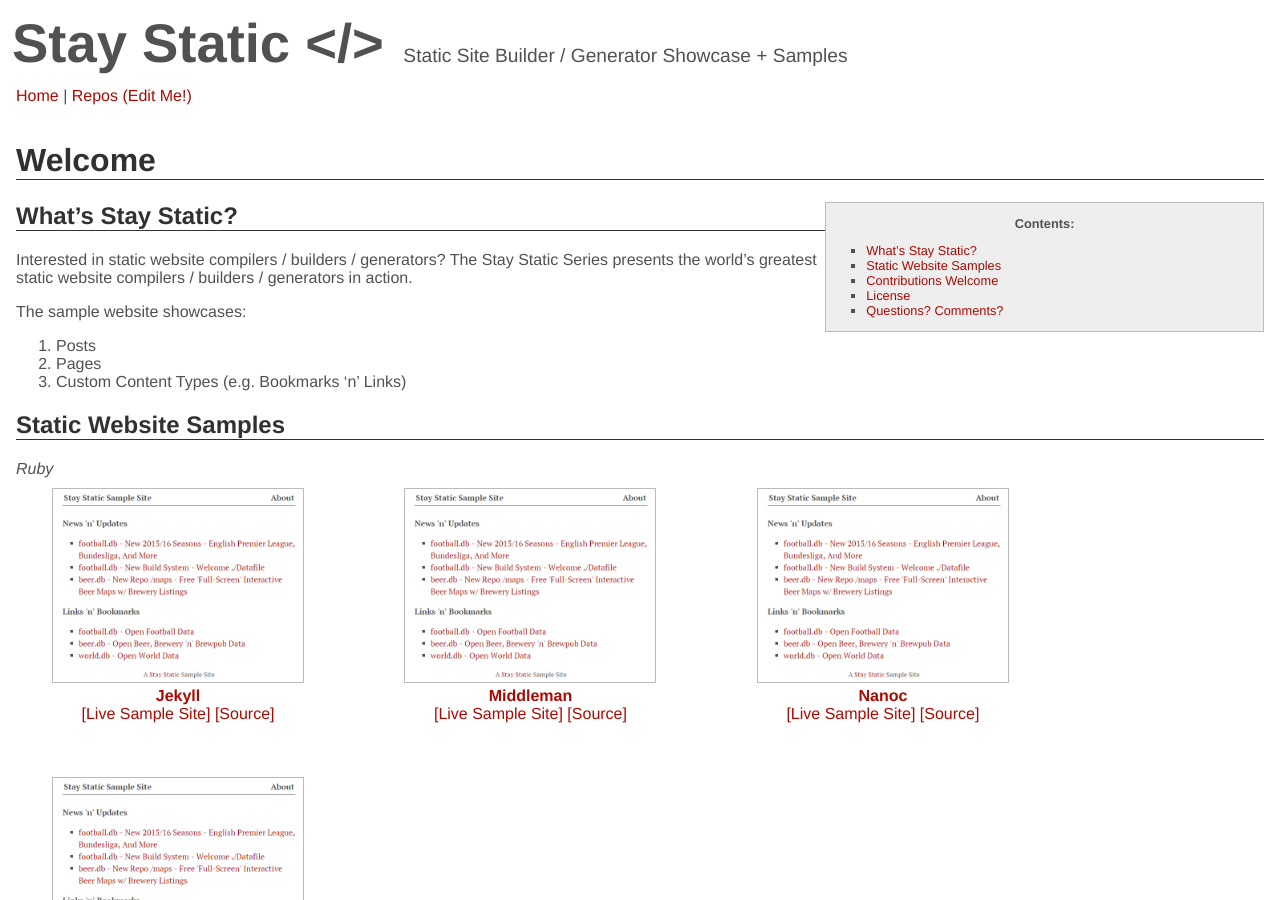
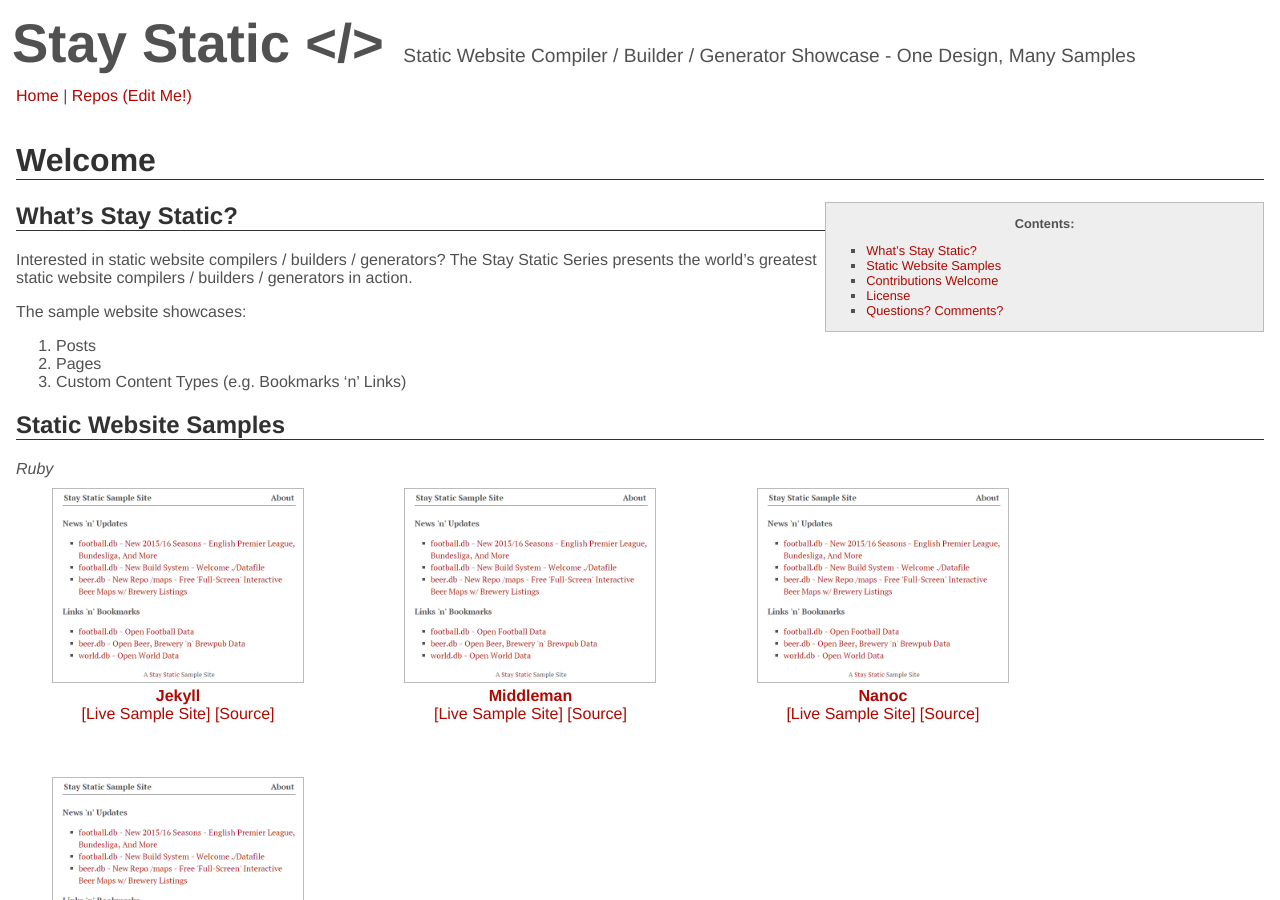
Before and after one commit to staystatic/staystatic.github.io, a Jekyll site: the page built from index.md, in a window 1280 px wide and 900 px high. Built offline with Jekyll 4.4.1, drawn with Linux system fonts in a browser that asks for light colours.

Commit message:
Update default.html

```diff
--- a/_layouts/default.html
+++ b/_layouts/default.html
@@ -9,7 +9,7 @@
 
   <div id="header">
     <span class='big'>Stay Static &lt;/&gt;</span>
-    <span class='small'>Static Site Builder / Generator Showcase + Samples</span>
+    <span class='small'>Static Website Compiler / Builder / Generator Showcase - One Design, Many Samples</span>
   </div>
 
 
```
